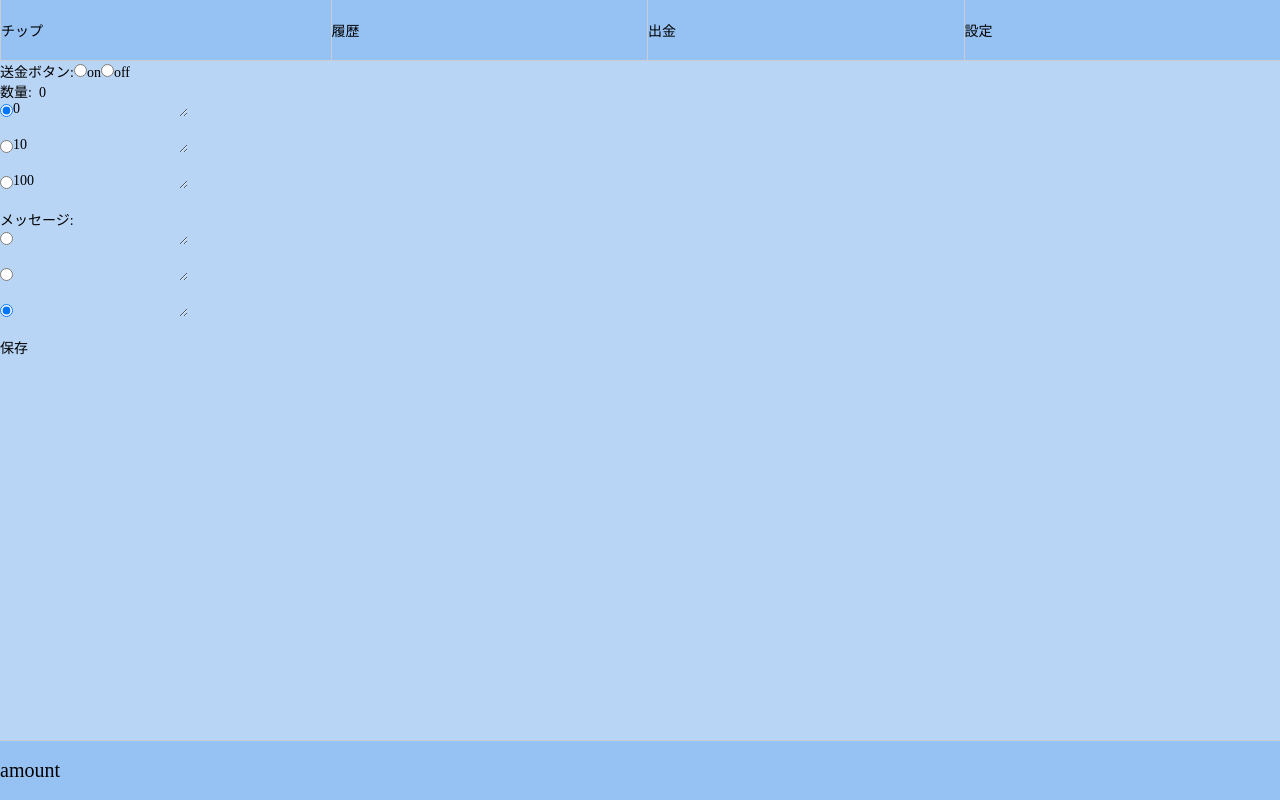
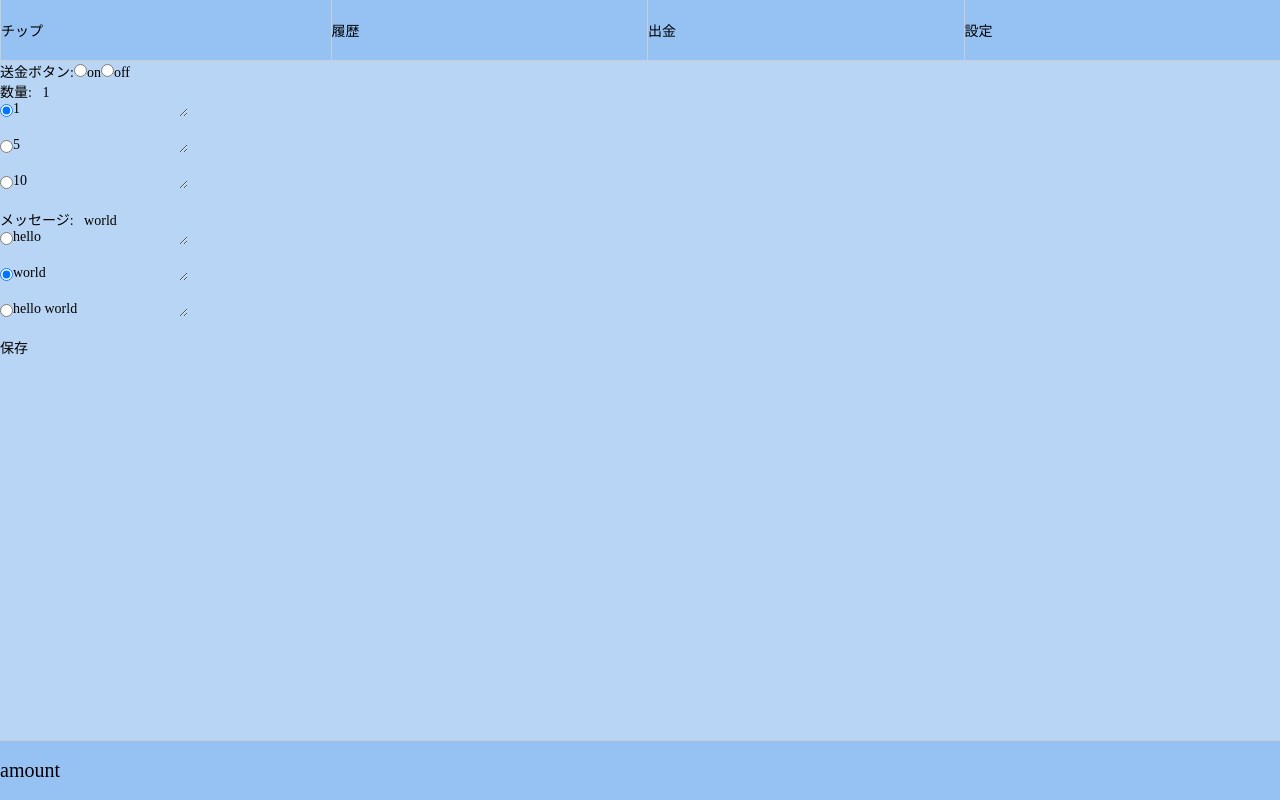
Before and after one commit to ha-ya4/tip-pocket-nem, a Vue app: page /config in a window 1280 px wide. Built offline with nearby package versions, Linux system fonts and the light colour scheme; no server answers.

Commit message:
store.Configの構造変更。それに伴ってラジオグループも大幅に偏向。その他修正

```diff
--- a/src/App.vue
+++ b/src/App.vue
@@ -1,45 +1,20 @@
 <template>
   <div id="app">
-
-    <div id="nav">
-      <router-link to="/transfer">チップ</router-link>
-      <router-link to="/history">履歴</router-link>
-      <router-link to="/withdraw">出金</router-link>
-      <router-link to="/config">設定</router-link>
-    </div>
-
-    <div class="xem-amount">
-      amount
-    </div>
-    <router-view/>
-
+    <Home/>
   </div>
 </template>
 
 <script lang="ts">
 import { Component, Vue } from 'vue-property-decorator';
 
-import DataStorage from '@/class/data-storage';
+import Home from '@/views/Home.vue';
 
-@Component
-export default class Home extends Vue {
-  // アプリ起動時にローカルストレージからアプリ設定を読み込みvuex.storeを更新する
-  private created() {
-    const storage = new DataStorage('configData');
-    // ローカルストレージから設定を読み込む
-    const configData = storage.getData;
-
-    // ローカルストレージに設定のデータがあったか確認。
-    if (configData) {
-      // あればvuex.storeを更新
-      this.$store.commit('Config/UPDATE_CONFIG_DATA', configData);
-    } else {
-      // なければアプリ設定の初期値をローカルストレージに登録
-      const data = this.$store.state.Config;
-      storage.setData = data;
-    }
-  }
-}
+@Component({
+  components: {
+    Home,
+  },
+})
+export default class App extends Vue {}
 </script>
 
 
--- a/src/components/RadioButtonGroup.vue
+++ b/src/components/RadioButtonGroup.vue
@@ -6,56 +6,56 @@
     クリックで展開するメニュー-->
   <div id="radio-button-group">
     <span class="content-title">
-      {{name}}:&ensp;{{thisDefaultItem}}
+      {{ name }}:&ensp; {{ defaultValue }}
     </span>
 
     <form id="target">
       <p class="radio-item">
         <input
-          id="radio-item1-checked"
+          :id="'radio-item1-' + radioIdName"
+          :checked="value1.defaultValue"
           type="radio"
-          name="radio-item" value="item1"
+          name="radio-item"
+          value="item1"
           @change="radioChanged"
         >
-        <textarea class="textarea" rows="1" cols="" v-model="receivedItems.value1">
-          receivedItems.value1
+        <textarea class="textarea" rows="1" cols="" v-model="value1.value">
         </textarea>
       </p>
 
       <p class="radio-item">
         <input
-          id="radio-item2-checked"
+          :id="'radio-item2-' + radioIdName"
+          :checked="value2.defaultValue"
           type="radio"
           name="radio-item"
           value="item2"
           @change="radioChanged"
         >
-        <textarea rows="1" cols="" v-model="receivedItems.value2">
-          receivedItems.value2
+        <textarea rows="1" cols="" v-model="value2.value">
         </textarea>
       </p>
 
       <p class="radio-item">
         <input
-          id="radio-item3-checked"
+          :id="'radio-item3-' + radioIdName"
+          :checked="value3.defaultValue"
           type="radio"
           name="radio-item"
           value="item3"
           @change="radioChanged"
         >
-        <textarea rows="1" cols="" v-model="receivedItems.value3">
-          receivedItems.value3
+        <textarea rows="1" cols="" v-model="value3.value">
         </textarea>
       </p>
     </form>
-
   </div>
 </template>
 
 <script lang="ts">
 import { Component, Vue, Prop, Watch } from 'vue-property-decorator';
 
-import { ReceivedItems } from '@/interface.ts';
+import { RadioGroupValue } from '@/interface.ts';
 
 // ID,class名をわかりやすいのに変えたほうがいい？
 // このコンポーネントを複数個使ったとき動きがおかしくなるのでまずラジオボタンのID名をmountedで書き換える
@@ -66,85 +66,93 @@ import { ReceivedItems } from '@/interface.ts';
 export default class RadioButtonGroup extends Vue {
   // ラジオボタンのグループ名。
   @Prop() private name: string;
-  // デフォルトの値
-  @Prop() private defaultItem: string;
   // 登録されている値。型を指定していたが、プロパティを使ったときに出る赤波線を消せなかったのでany
-  @Prop() private receivedItems: ReceivedItems;
+  @Prop() private receivedItems: RadioGroupValue[];
   // IDを書き換えるときに付与する名前
-  @Prop() private idName: string;
-  // propを書き換えるのはよくない(?)みたいなので別の変数にデフォルトの値を束縛しなおす
-  private thisDefaultItem: string = this.defaultItem;
+  @Prop() private radioIdName: string;
 
-  // 親コンポーネントで複数このコンポーネントを使う場合、ID名がかぶると@watchがうまく動かない
-  // なので、最初にPropで渡されたidNameを元々個々のラジオボタンに振られているID名に付与する
-  // デフォルトの値のラジオボタンにチェックをつける
-  private mounted() {
-    // １〜３まで順番に数字を渡していく
-     for (let i = 1; i < 4; i++) {
-      this.setRadioIdName(i, `radio-item${i}-${this.idName}`);
-      this.defaultCheckedRadio(i);
-    }
-  }
+  private none: RadioGroupValue = this.receivedItems[0];
+  private value1: RadioGroupValue  = this.receivedItems[1];
+  private value2: RadioGroupValue = this.receivedItems[2];
+  private value3: RadioGroupValue = this.receivedItems[3];
+  private defaultValue: string | number = 0;
 
-  private defaultCheckedRadio(idNumber: number) {
-    // id名のラジオボタンエレメント取得
-    const element = document.getElementById(`radio-item${idNumber}-${this.idName}`) as HTMLInputElement;
-    if (!element) { return; }
-    // 取得したラジオボタンの次のtextarea取得
-    const radioValue = element.nextSibling as HTMLInputElement;
-    if (!radioValue) { return; }
-    // デフォルト値とtextareaに入力されている値が一致したラジオボタンにチェックをつける
-    if (this.thisDefaultItem === radioValue.value) {
-      element.checked = true;
+  // デフォルト値をセットする
+  private created() {
+    // defaultValueがtrueのものを探してthis.deFaultValueにセットする
+    const items = [this.none, this.value1, this.value2, this.value3];
+    for (const item of items) {
+      if (item.defaultValue === true) {
+        this.defaultValue = item.value;
+        break;
+      }
     }
   }
 
   // 設定値を返す。親から呼ぶ。
   private passData() {
     return {
-      defaultValue: this.thisDefaultItem,
-      values: this.receivedItems,
+      defaultValue: this.defaultValue,
+      values: [this.none, this.value1, this.value2, this.value3],
     };
   }
 
-  // 個々のラジオボタンのIDを取得してID名を書き換える
-  private setRadioIdName(idNumber: number, rename: string) {
-    const idName = `radio-item${idNumber}-checked`;
-    const element = document.getElementById(idName);
-    if (element) {
-      element.id = rename;
+  // ラジオボタンのチェックが変わったときにチェックされた値をデフォルトの値に書き換える
+  // 手動でラジオボタンのチェックを変える
+  private radioChanged(event: any) {
+    // デフォルト値をチェックされた値に変更
+    this.defaultValue = event.target.nextSibling.value;
+
+    // 前回どこがチェックされていたかわからないので全てのdefaultValueをfalseに変える
+    const items = [this.none, this.value1, this.value2, this.value3];
+    for (const item of items) {
+      item.defaultValue = false;
+    }
+
+    // target.valueの値を取得してifで対応する項目のdefaultValueをtrueに切り替える
+    const value = event.target.value;
+    if (value === 'none') {
+      this.none.defaultValue = true;
+      return;
+    }
+    if (value === 'item1') {
+      this.value1.defaultValue = true;
+      return;
+    }
+    if (value === 'item2') {
+      this.value2.defaultValue = true;
+      return;
+    }
+    if (value === 'item3') {
+      this.value3.defaultValue = true;
+      return;
     }
   }
 
-  // ラジオボタンのチェックが変わったときにチェックされた値をデフォルトの値に書き換える
-  private radioChanged(event: any) {
-    this.thisDefaultItem = event.target.nextSibling.value;
-  }
-
   // １つ目のラジオボタンのアイテムが書き換えられたときにデフォルトの値を書き換える
-  @Watch('receivedItems.value1')
+  @Watch('value1.value')
   private valueChanged1() {
-    const element = document.getElementById(`radio-item1-${this.idName}`) as HTMLInputElement;
+    const element = document.getElementById(`radio-item1-${this.radioIdName}`) as HTMLInputElement;
     if (element.checked) {
-      this.thisDefaultItem = this.receivedItems.value1;
+      this.defaultValue = this.value1.value;
     }
   }
 
   // ２つ目のラジオボタンのアイテムが書き換えられたときにデフォルトの値を書き換える
-  @Watch('receivedItems.value2')
+  @Watch('value2.value')
   private valueChanged2() {
-    const element =  document.getElementById(`radio-item2-${this.idName}`) as HTMLInputElement;
+    const element =  document.getElementById(`radio-item2-${this.radioIdName}`) as HTMLInputElement;
     if (element.checked) {
-      this.thisDefaultItem = this.receivedItems.value2;
+      this.defaultValue = this.value2.value;
     }
   }
 
-  // ２つ目のラジオボタンのアイテムが書き換えられたときにデフォルトの値を書き換える
-  @Watch('receivedItems.value3')
+  // 3つ目のラジオボタンのアイテムが書き換えられたときにデフォルトの値を書き換える
+  @Watch('value3.value')
   private valueChanged3() {
-    const element = document.getElementById(`radio-item3-${this.idName}`) as HTMLInputElement;
+    const element = document.getElementById(`radio-item3-${this.radioIdName}`) as HTMLInputElement;
     if (element.checked) {
-      this.thisDefaultItem = this.receivedItems.value3;
+      this.defaultValue = this.value3.value;
     }
   }
 }
--- a/src/store/app-config.ts
+++ b/src/store/app-config.ts
@@ -1,7 +1,7 @@
 import {
   CHANGE_SEND_BUTTON,
-  REGISTER_AMOUNT,
-  REGISTER_MESSAGE,
+  REGISTER_DEFAULT_AMOUNT,
+  REGISTER_DEFAULT_MESSAGE,
   UPDATE_CONFIG_DATA,
 } from '@/store/mutation-types.ts';
 import { TypeConfigData, RegisterPayLoad } from '@/interface.ts';
@@ -12,24 +12,24 @@ export default {
   namespaced: true,
 
   state: {
-    amount: {
-      value1: '0',
-      value2: '10',
-      value3: '100',
-    },
+    amount: [
+      { value: 0, defaultValue: false }, // valueの書き換え不可
+      { value: 1, defaultValue: true },
+      { value: 5, defaultValue: false },
+      { value: 10, defaultValue: false },
+    ],
 
-    defaultAmount: '0',
-
-    message: {
-      value1: '',
-      value2: '',
-      value3: '',
-    },
-
-    defaultMessage: '',
+    message: [
+      { value: '', defaultValue: false }, // 書き換え不可
+      { value: 'hello', defaultValue: false },
+      { value: 'world', defaultValue: true },
+      { value: 'hello world', defaultValue: false },
+    ],
 
     // 送金buttonを押してから送金するかどうか
     sendButton: true,
+
+    amountLimit: 1000,
   },
 
   mutations: {
@@ -42,23 +42,10 @@ export default {
       }
     },
 
-    // 指定したkey名の値を書き換える
-    // 連想配列の型はインターフェースで定義してあるがこれでいいのか？
-    [REGISTER_AMOUNT](state: any, Registerpayload: RegisterPayLoad) {
-      state.amount[Registerpayload.position] = Registerpayload.value;
-    },
-
-    // 指定したkey名のメッセージを書き換える
-    [REGISTER_MESSAGE](state: any, Registerpayload: RegisterPayLoad) {
-      state.message[Registerpayload.position] = Registerpayload.value;
-    },
-
     // 新たな設定を受け取ってstateを更新する
     [UPDATE_CONFIG_DATA](state: any, configData: TypeConfigData) {
       state.amount = configData.amount;
-      state.defaultAmount = configData.defaultAmount;
       state.message = configData.message;
-      state.defaultMessage = configData.defaultMessage;
       state.sendButton = configData.sendButton;
     },
   },
--- /dev/null
+++ b/src/store/app-information.ts
@@ -0,0 +1 @@
+export default {};
--- a/src/store/mutation-types.ts
+++ b/src/store/mutation-types.ts
@@ -1,7 +1,7 @@
 export const CHANGE_SEND_BUTTON = 'CHANGE_SEND_BUTTON';
 
-export const REGISTER_AMOUNT = 'REGISTER_AMOUNT';
+export const REGISTER_DEFAULT_AMOUNT = 'REGISTER_DEFAULT_AMOUNT';
 
-export const REGISTER_MESSAGE = 'REGISTER_MESSAGE';
+export const REGISTER_DEFAULT_MESSAGE = 'REGISTER_DEFAULT_MESSAGE';
 
 export const UPDATE_CONFIG_DATA = 'UPDATE_CONFIG_DATA';
--- a/src/views/Config.vue
+++ b/src/views/Config.vue
@@ -22,18 +22,16 @@
     <radio-button-group
       ref="amountRadio"
       :name="'数量'"
-      :defaultItem="defaultAmount"
       :receivedItems="amount"
-      :idName="'amount'"
+      :radioIdName="'amount'"
     />
 
     <!-- メッセージの登録とデフォルトを決めておける-->
     <radio-button-group
       ref="messageRadio"
       :name="'メッセージ'"
-      :defaultItem="defaultMessage"
       :receivedItems="message"
-      :idName="'message'"
+      :radioIdName="'message'"
     />
 
     <div id="save-button">
@@ -58,15 +56,13 @@ import { TypeConfigData } from '@/interface.ts';
 })
 export default class AppConfig extends Vue {
   private sendButton: boolean = this.$store.state.Config.sendButton;
-  // 送金画面で数量にセットされるデフォルトの数量
-  private defaultAmount: string = this.$store.state.Config.defaultAmount;
   // 予め登録しておいて送金画面で選択することができる数量
-  private amount: string = this.$store.state.Config.amount;
-  // 送金画面でメッセージにセットされるデフォルトのメッセージ
-  private defaultMessage: string = this.$store.state.Config.defaultMessage;
+  private amount: object[] = this.$store.state.Config.amount;
   // 予め登録しておいて送金画面で選択することができるメッセージ
-  private message: string = this.$store.state.Config.message;
+  private message: object[] = this.$store.state.Config.message;
 
+ /* created() {
+  }*/
   // ローカルストレージに保存してある設定を更新
   private updateLocalStorage(configData: TypeConfigData) {
     const storage = new DataStorage('configData');
@@ -90,9 +86,7 @@ export default class AppConfig extends Vue {
 
     const configData = {
       amount: amountData.values,
-      defaultAmount: amountData.defaultValue,
       message: messageData.values,
-      defaultMessage: messageData.defaultValue,
       sendButton: this.sendButton,
     };
 
--- /dev/null
+++ b/src/views/Home.vue
@@ -0,0 +1,46 @@
+<template>
+  <div id="home">
+
+    <div id="nav">
+      <router-link to="/transfer">チップ</router-link>
+      <router-link to="/history">履歴</router-link>
+      <router-link to="/withdraw">出金</router-link>
+      <router-link to="/config">設定</router-link>
+    </div>
+
+    <div class="xem-amount">
+      amount
+    </div>
+    <router-view/>
+
+  </div>
+</template>
+
+<script lang="ts">
+import { Component, Vue } from 'vue-property-decorator';
+
+import DataStorage from '@/class/data-storage';
+
+@Component
+export default class Home extends Vue {
+  // アプリ起動時にローカルストレージからアプリ設定を読み込みvuex.storeを更新する
+  private created() {
+    const storage = new DataStorage('configData');
+    // ローカルストレージから設定を読み込む
+    const configData = storage.getData;
+
+    // ローカルストレージに設定のデータがあったか確認。
+    if (configData) {
+      // あればvuex.storeを更新
+      this.$store.commit('Config/UPDATE_CONFIG_DATA', configData);
+    } else {
+      // なければアプリ設定の初期値をローカルストレージに登録
+      const data = this.$store.state.Config;
+      storage.setData = data;
+    }
+  }
+}
+</script>
+
+<style scoped>
+</style>
```
Also changed, not shown: src/interface.ts (+3 -7 lines), src/components/Message.vue (deleted), src/components/information.vue (added).
